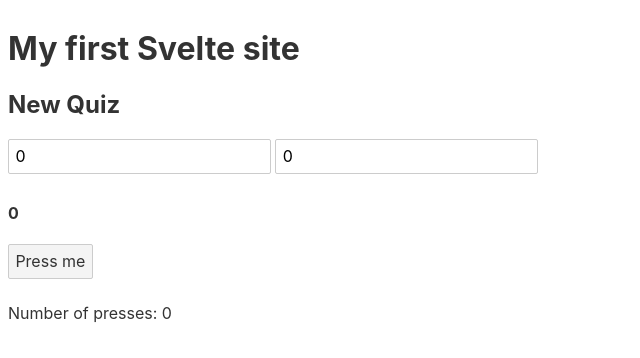
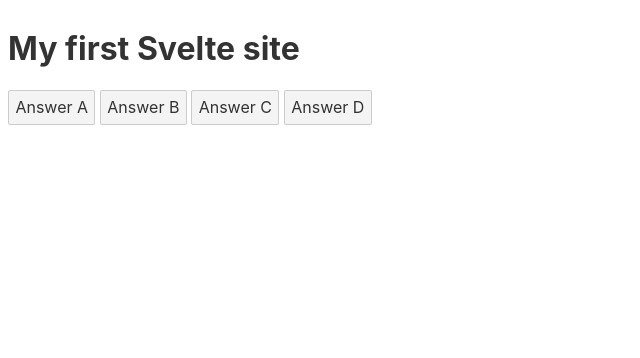
Before and after one commit to RhyG/svelte-quiz, a Svelte app: page / in a window 1280 px wide. Shown: the top 358 px of the page, without its empty margins (0-640 px from the left). Built offline with nearby package versions, Linux system fonts and the light colour scheme.

Commit message:
Basic events

```diff
--- a/src/Quiz.svelte
+++ b/src/Quiz.svelte
@@ -1,24 +1,25 @@
-<script>
-    export let quizName = "Rhys Quiz";
-    let presses = 0;
+<script lang="ts">
+    type Answer = "a" | "b" | "c" | "d";
 
-    // let title = ""
-    let a = 0;
-    let b = 0;
+    let result = "";
+    let correctAnswer: Answer = "b";
 
-    function onClick() {
-        presses += 1
+    function pickAnswer(answer: Answer) {
+        console.log('Picked', answer);
+        if (answer === correctAnswer) {
+            result = "Correct"!
+            return;
+        }
+
+        result = "Wrong";
+        return;
     }
 </script>
 
 <div>
-    <h2>{quizName}</h2>
-    <!-- <h4>{title}</h4>
-    <input bind:value={title} type="text"> -->
-
-    <input type="number" bind:value={a}>
-    <input type="number" bind:value={b}>
-    <h4>{a + b}</h4>
-    <button on:click={onClick}>Press me</button>
-    <p>Number of presses: {presses}</p>
+    <h4>{result}</h4>
+    <button on:click={() => pickAnswer("a")}>Answer A</button>
+    <button on:click={() => pickAnswer("b")}>Answer B</button>
+    <button on:click={() => pickAnswer("c")}>Answer C</button>
+    <button on:click={() => pickAnswer("d")}>Answer D</button>
 </div>
```
